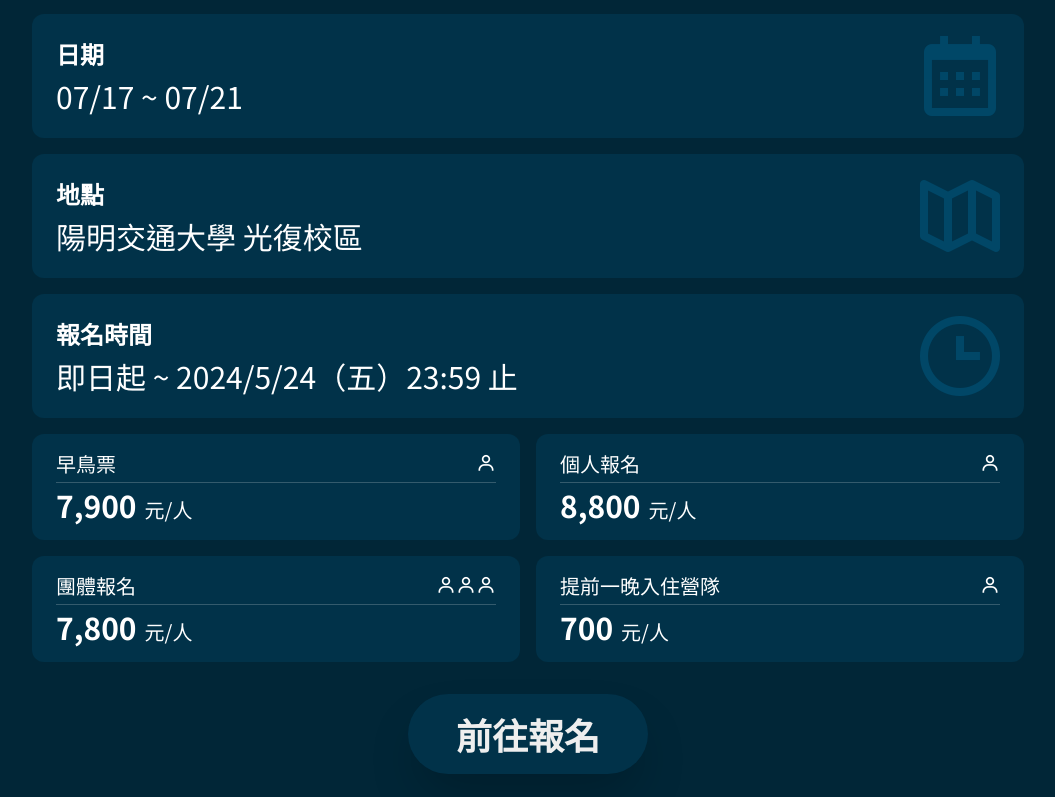
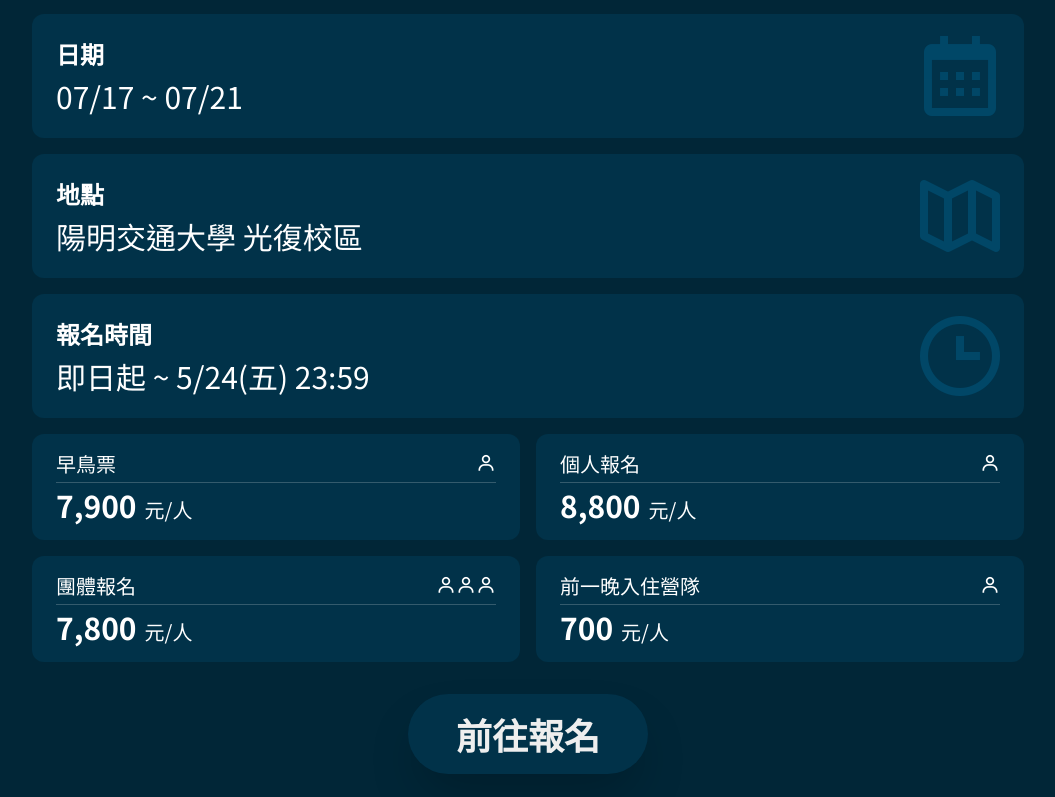
Before and after one commit to sitcon-tw/camp2024, a Next.js app: page /2024/ in a window 1280 px wide. Shown: the part 5764-6561 px from the top of the page, without its empty margins (112-1167 px from the left). Built offline with nearby package versions, Linux system fonts and the light colour scheme.

Commit message:
update: application data

```diff
--- a/components/ApplicationInfo.tsx
+++ b/components/ApplicationInfo.tsx
@@ -63,7 +63,7 @@ export default function ApplicationInfo() {
       </ApplicationCard>
       <ApplicationCard icon="bx-time">
         <ApplicationTitle>報名時間</ApplicationTitle>
-        <ApplicationContent>即日起 ~ 2024/5/24（五）23:59 止</ApplicationContent>
+        <ApplicationContent>即日起 ~ 5/24(五) 23:59</ApplicationContent>
       </ApplicationCard>
       <div className="flex w-full gap-4">
         <PriceCard type="早鳥票" price={7900} />
@@ -71,7 +71,7 @@ export default function ApplicationInfo() {
       </div>
       <div className="flex w-full gap-4 my-4">
         <PriceCard type="團體報名" price={7800} />
-        <PriceCard type="提前一晚入住營隊" price={700} />
+        <PriceCard type="前一晚入住營隊" price={700} />
       </div>
       <div className="flex items-center justify-center my-8">
         <motion.a
```
